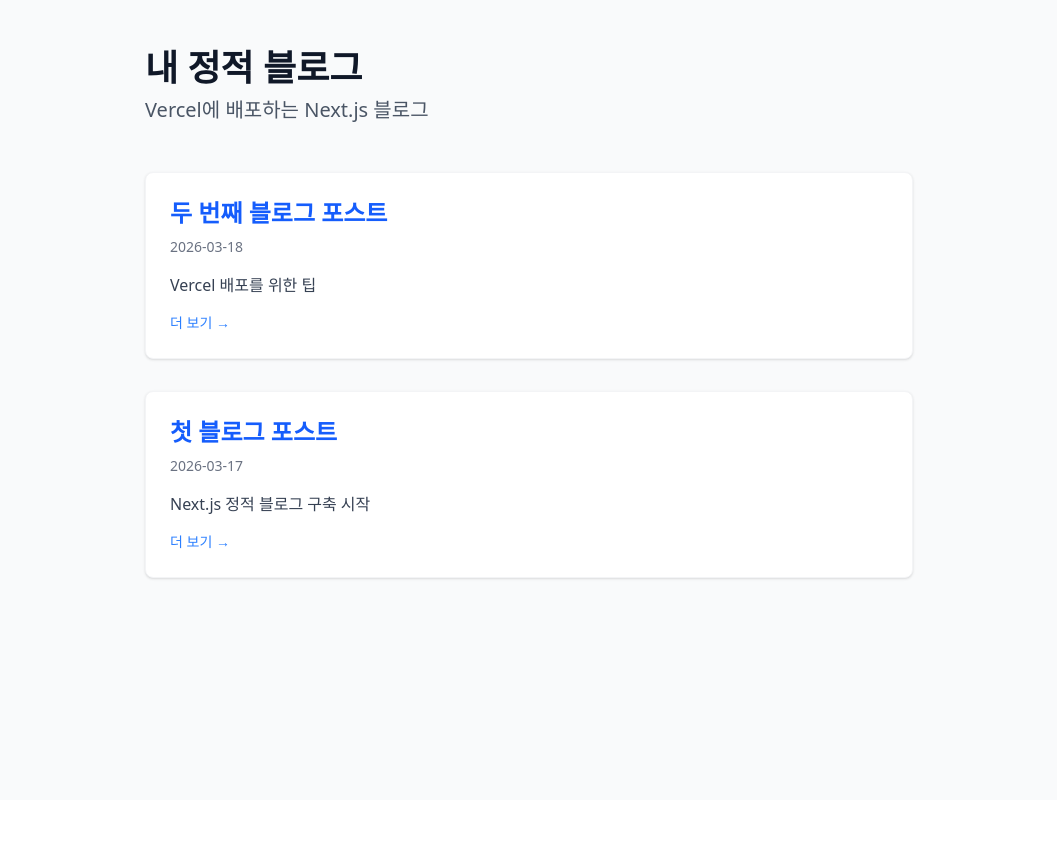
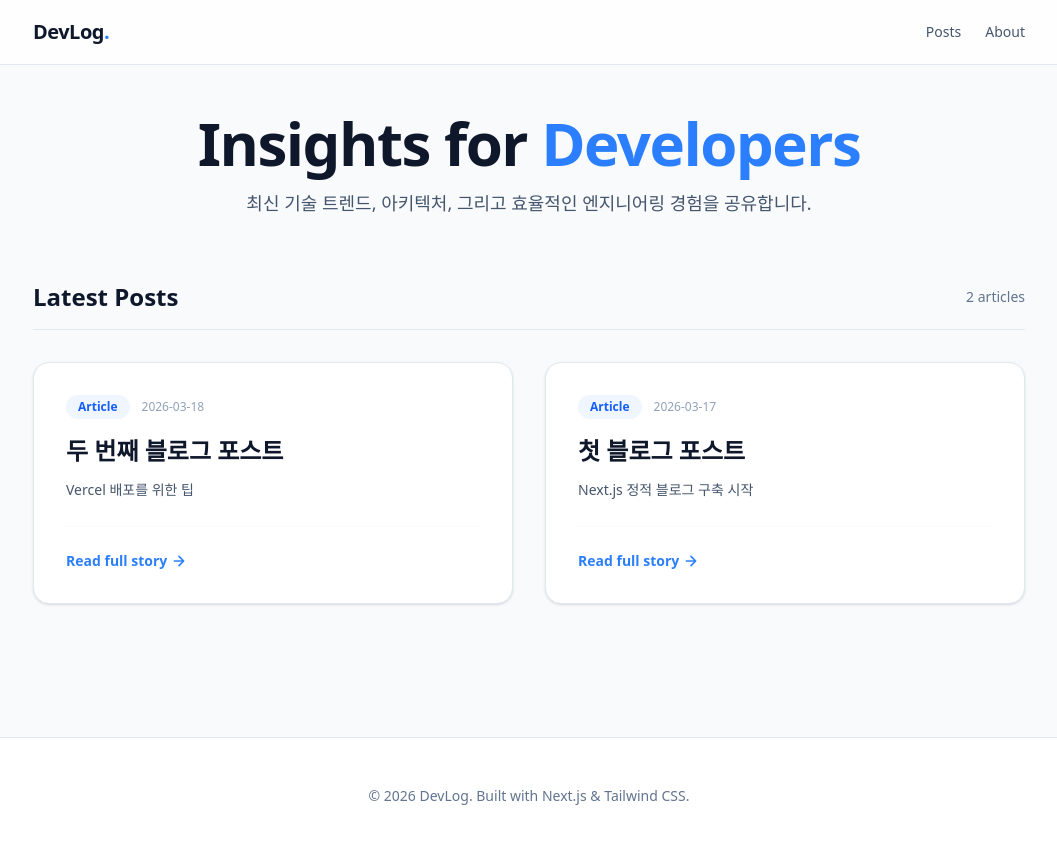
Before and after one commit to HanTJ/ai-blog-nextjs, a Next.js app: page / in a window 1280 px wide. Shown: the top 844 px of the page, without its empty margins (111-1168 px from the left). Before the commit the page ends 800 px from the top, so only its background shows below. Built offline with nearby package versions, Linux system fonts and the light colour scheme.

Commit message:
style: redesign blog with trendy tech blog concept (dark mode, grid layout, typography)

```diff
--- a/app/[slug]/page.tsx
+++ b/app/[slug]/page.tsx
@@ -17,20 +17,50 @@ export default async function Post({ params }: { params: Promise<{ slug: string
   const postData = await getPostData(slug);
 
   return (
-    <div className="min-h-screen bg-gray-50 py-12 px-4 sm:px-6 lg:px-8">
-      <div className="max-w-3xl mx-auto bg-white p-8 rounded-lg shadow-sm border border-gray-100">
-        <header className="mb-8">
-          <Link href="/" className="text-blue-500 hover:text-blue-700 mb-4 inline-block">
-            ← 목록으로 돌아가기
-          </Link>
-          <h1 className="text-4xl font-extrabold text-gray-900 mb-2">{postData.title}</h1>
-          <p className="text-gray-500 text-sm">{postData.date}</p>
-        </header>
+    <div className="max-w-3xl mx-auto space-y-12">
+      <header className="space-y-6">
+        <Link
+          href="/"
+          className="inline-flex items-center gap-2 text-sm font-medium text-slate-500 hover:text-blue-500 transition-colors group"
+        >
+          <svg xmlns="http://www.w3.org/2000/svg" width="18" height="18" viewBox="0 0 24 24" fill="none" stroke="currentColor" strokeWidth="2" strokeLinecap="round" strokeLinejoin="round" className="group-hover:-translate-x-1 transition-transform">
+            <path d="m15 18-6-6 6-6"/>
+          </svg>
+          Back to list
+        </Link>
 
-        <article className="prose prose-slate max-w-none">
-          <div dangerouslySetInnerHTML={{ __html: postData.contentHtml }} />
-        </article>
-      </div>
+        <div className="space-y-4">
+          <div className="flex items-center gap-3">
+            <span className="px-3 py-1 text-xs font-semibold bg-blue-50 dark:bg-blue-900/30 text-blue-600 dark:text-blue-400 rounded-full">
+              Tech Notes
+            </span>
+            <time className="text-sm text-slate-400 dark:text-slate-500" dateTime={postData.date}>
+              {postData.date}
+            </time>
+          </div>
+          <h1 className="text-4xl sm:text-5xl font-extrabold text-slate-900 dark:text-white leading-tight tracking-tight">
+            {postData.title}
+          </h1>
+        </div>
+      </header>
+
+      <article className="prose prose-slate dark:prose-invert max-w-none prose-headings:font-bold prose-a:text-blue-500 hover:prose-a:text-blue-600 prose-pre:bg-slate-900 dark:prose-pre:bg-slate-800 prose-img:rounded-2xl">
+        <div dangerouslySetInnerHTML={{ __html: postData.contentHtml }} />
+      </article>
+
+      <footer className="pt-12 border-t border-slate-200 dark:border-slate-800">
+        <div className="bg-slate-50 dark:bg-slate-900/50 rounded-2xl p-8 flex items-center gap-6">
+          <div className="h-16 w-16 rounded-full bg-blue-500 flex items-center justify-center text-white text-2xl font-bold shadow-inner">
+            D
+          </div>
+          <div>
+            <h4 className="font-bold text-slate-900 dark:text-white">DevLog Admin</h4>
+            <p className="text-sm text-slate-500 dark:text-slate-400 mt-1">
+              끊임없이 배우고 기록하며, 기술로 세상을 더 나은 곳으로 만들고 싶은 개발자입니다.
+            </p>
+          </div>
+        </div>
+      </footer>
     </div>
   );
 }
--- a/app/globals.css
+++ b/app/globals.css
@@ -1,26 +1,69 @@
 @import "tailwindcss";
 @plugin "@tailwindcss/typography";
 
-:root {
-  --background: #ffffff;
-  --foreground: #171717;
+@theme {
+  --font-sans: var(--font-geist-sans), ui-sans-serif, system-ui, sans-serif;
+  --font-mono: var(--font-geist-mono), ui-mono-font-family, monospace;
 }
 
-@theme inline {
-  --color-background: var(--background);
-  --color-foreground: var(--foreground);
-  --font-sans: var(--font-geist-sans);
-  --font-mono: var(--font-geist-mono);
+:root {
+  --background: #f8fafc; /* slate-50 */
+  --foreground: #0f172a; /* slate-900 */
+  --card: #ffffff;
+  --card-foreground: #0f172a;
+  --primary: #3b82f6; /* blue-500 */
+  --secondary: #64748b; /* slate-500 */
+  --border: #e2e8f0; /* slate-200 */
+  --muted: #f1f5f9; /* slate-100 */
+  --muted-foreground: #64748b; /* slate-500 */
 }
 
 @media (prefers-color-scheme: dark) {
   :root {
-    --background: #0a0a0a;
-    --foreground: #ededed;
+    --background: #020617; /* slate-950 */
+    --foreground: #f8fafc; /* slate-50 */
+    --card: #0f172a; /* slate-900 */
+    --card-foreground: #f8fafc;
+    --primary: #60a5fa; /* blue-400 */
+    --secondary: #94a3b8; /* slate-400 */
+    --border: #1e293b; /* slate-800 */
+    --muted: #1e293b; /* slate-800 */
+    --muted-foreground: #94a3b8; /* slate-400 */
   }
 }
 
 body {
-  background: var(--background);
+  background-color: var(--background);
   color: var(--foreground);
+  transition: background-color 0.3s ease, color 0.3s ease;
+  font-family: var(--font-sans);
 }
+
+/* Custom Utilities */
+@layer utilities {
+  .glass {
+    background: rgba(var(--background), 0.7);
+    backdrop-filter: blur(8px);
+    -webkit-backdrop-filter: blur(8px);
+    border-bottom: 1px solid var(--border);
+  }
+}
+
+/* Typography Overrides */
+.prose {
+  --tw-prose-body: var(--foreground);
+  --tw-prose-headings: var(--foreground);
+  --tw-prose-links: var(--primary);
+  --tw-prose-bold: var(--foreground);
+  --tw-prose-counters: var(--secondary);
+  --tw-prose-bullets: var(--secondary);
+  --tw-prose-hr: var(--border);
+  --tw-prose-quotes: var(--foreground);
+  --tw-prose-quote-borders: var(--primary);
+  --tw-prose-captions: var(--secondary);
+  --tw-prose-code: var(--foreground);
+  --tw-prose-pre-code: var(--foreground);
+  --tw-prose-pre-bg: var(--muted);
+  --tw-prose-th-borders: var(--border);
+  --tw-prose-td-borders: var(--border);
+}
--- a/app/layout.tsx
+++ b/app/layout.tsx
@@ -1,6 +1,7 @@
 import type { Metadata } from "next";
 import { Geist, Geist_Mono } from "next/font/google";
 import "./globals.css";
+import Link from "next/link";
 
 const geistSans = Geist({
   variable: "--font-geist-sans",
@@ -13,8 +14,8 @@ const geistMono = Geist_Mono({
 });
 
 export const metadata: Metadata = {
-  title: "AI Blog",
-  description: "My Static Blog built with Next.js",
+  title: "DevLog | 기술 블로그",
+  description: "최신 기술 트렌드와 개발 경험을 공유하는 공간",
 };
 
 export default function RootLayout({
@@ -23,11 +24,33 @@ export default function RootLayout({
   children: React.ReactNode;
 }>) {
   return (
-    <html lang="en">
+    <html lang="ko">
       <body
-        className={`${geistSans.variable} ${geistMono.variable} antialiased`}
+        className={`${geistSans.variable} ${geistMono.variable} antialiased selection:bg-blue-100 selection:text-blue-900 dark:selection:bg-blue-900 dark:selection:text-blue-100`}
       >
-        {children}
+        <header className="sticky top-0 z-50 w-full border-b border-slate-200 dark:border-slate-800 bg-white/80 dark:bg-slate-950/80 backdrop-blur-md">
+          <nav className="max-w-5xl mx-auto px-4 h-16 flex items-center justify-between">
+            <Link href="/" className="text-xl font-bold tracking-tight text-slate-900 dark:text-white hover:text-blue-500 transition-colors">
+              DevLog<span className="text-blue-500">.</span>
+            </Link>
+            <div className="flex gap-6 text-sm font-medium text-slate-600 dark:text-slate-400">
+              <Link href="/" className="hover:text-blue-500 transition-colors">Posts</Link>
+              <Link href="#" className="hover:text-blue-500 transition-colors">About</Link>
+            </div>
+          </nav>
+        </header>
+
+        <main className="max-w-5xl mx-auto px-4 py-12 min-h-[calc(100vh-128px)]">
+          {children}
+        </main>
+
+        <footer className="border-t border-slate-200 dark:border-slate-800 bg-white dark:bg-slate-950 py-12">
+          <div className="max-w-5xl mx-auto px-4 text-center">
+            <p className="text-sm text-slate-500 dark:text-slate-400">
+              © {new Date().getFullYear()} DevLog. Built with Next.js & Tailwind CSS.
+            </p>
+          </div>
+        </footer>
       </body>
     </html>
   );
--- a/app/page.tsx
+++ b/app/page.tsx
@@ -5,35 +5,69 @@ export default function Home() {
   const allPostsData = getSortedPostsData();
 
   return (
-    <div className="min-h-screen bg-gray-50 py-12 px-4 sm:px-6 lg:px-8">
-      <div className="max-w-3xl mx-auto">
-        <header className="mb-12">
-          <h1 className="text-4xl font-extrabold text-gray-900 mb-2">내 정적 블로그</h1>
-          <p className="text-xl text-gray-600">Vercel에 배포하는 Next.js 블로그</p>
-        </header>
+    <div className="space-y-16">
+      {/* Hero Section */}
+      <section className="text-center space-y-4">
+        <h1 className="text-4xl sm:text-6xl font-extrabold tracking-tight text-slate-900 dark:text-white">
+          Insights for <span className="text-blue-500">Developers</span>
+        </h1>
+        <p className="text-lg text-slate-600 dark:text-slate-400 max-w-2xl mx-auto">
+          최신 기술 트렌드, 아키텍처, 그리고 효율적인 엔지니어링 경험을 공유합니다.
+        </p>
+      </section>
 
-        <main>
-          <ul className="space-y-8">
-            {allPostsData.map(({ id, date, title, description }) => (
-              <li key={id} className="bg-white p-6 rounded-lg shadow-sm border border-gray-100 hover:shadow-md transition-shadow">
-                <Link href={`/${id}`}>
-                  <h2 className="text-2xl font-bold text-blue-600 hover:text-blue-800 mb-2">
-                    {title}
-                  </h2>
-                </Link>
-                <p className="text-sm text-gray-500 mb-4">{date}</p>
-                <p className="text-gray-700">{description}</p>
+      {/* Posts Grid */}
+      <section>
+        <div className="flex items-center justify-between mb-8 border-b border-slate-200 dark:border-slate-800 pb-4">
+          <h2 className="text-2xl font-bold text-slate-900 dark:text-white">Latest Posts</h2>
+          <span className="text-sm text-slate-500">{allPostsData.length} articles</span>
+        </div>
+
+        <div className="grid grid-cols-1 md:grid-cols-2 gap-8">
+          {allPostsData.map(({ id, date, title, description }) => (
+            <article
+              key={id}
+              className="group relative bg-white dark:bg-slate-900 rounded-2xl border border-slate-200 dark:border-slate-800 p-8 shadow-sm hover:shadow-xl hover:border-blue-500/50 transition-all duration-300 flex flex-col"
+            >
+              <div className="mb-4 flex items-center gap-3">
+                <span className="px-3 py-1 text-xs font-semibold bg-blue-50 dark:bg-blue-900/30 text-blue-600 dark:text-blue-400 rounded-full">
+                  Article
+                </span>
+                <time className="text-xs text-slate-400 dark:text-slate-500" dateTime={date}>
+                  {date}
+                </time>
+              </div>
+
+              <Link href={`/${id}`} className="flex-1">
+                <h3 className="text-2xl font-bold text-slate-900 dark:text-white group-hover:text-blue-500 transition-colors mb-3">
+                  {title}
+                </h3>
+                <p className="text-slate-600 dark:text-slate-400 line-clamp-2 text-sm leading-relaxed mb-6">
+                  {description}
+                </p>
+              </Link>
+
+              <div className="flex items-center justify-between mt-auto pt-6 border-t border-slate-50 dark:border-slate-800">
                 <Link
                   href={`/${id}`}
-                  className="inline-block mt-4 text-sm font-medium text-blue-500 hover:text-blue-700"
+                  className="text-sm font-semibold text-blue-500 hover:text-blue-700 dark:hover:text-blue-400 inline-flex items-center gap-1 group/link"
                 >
-                  더 보기 →
+                  Read full story
+                  <svg
+                    xmlns="http://www.w3.org/2000/svg"
+                    width="16" height="16" viewBox="0 0 24 24"
+                    fill="none" stroke="currentColor" strokeWidth="2.5"
+                    strokeLinecap="round" strokeLinejoin="round"
+                    className="group-hover/link:translate-x-1 transition-transform"
+                  >
+                    <path d="M5 12h14m-7-7 7 7-7 7"/>
+                  </svg>
                 </Link>
-              </li>
-            ))}
-          </ul>
-        </main>
-      </div>
+              </div>
+            </article>
+          ))}
+        </div>
+      </section>
     </div>
   );
 }
```
